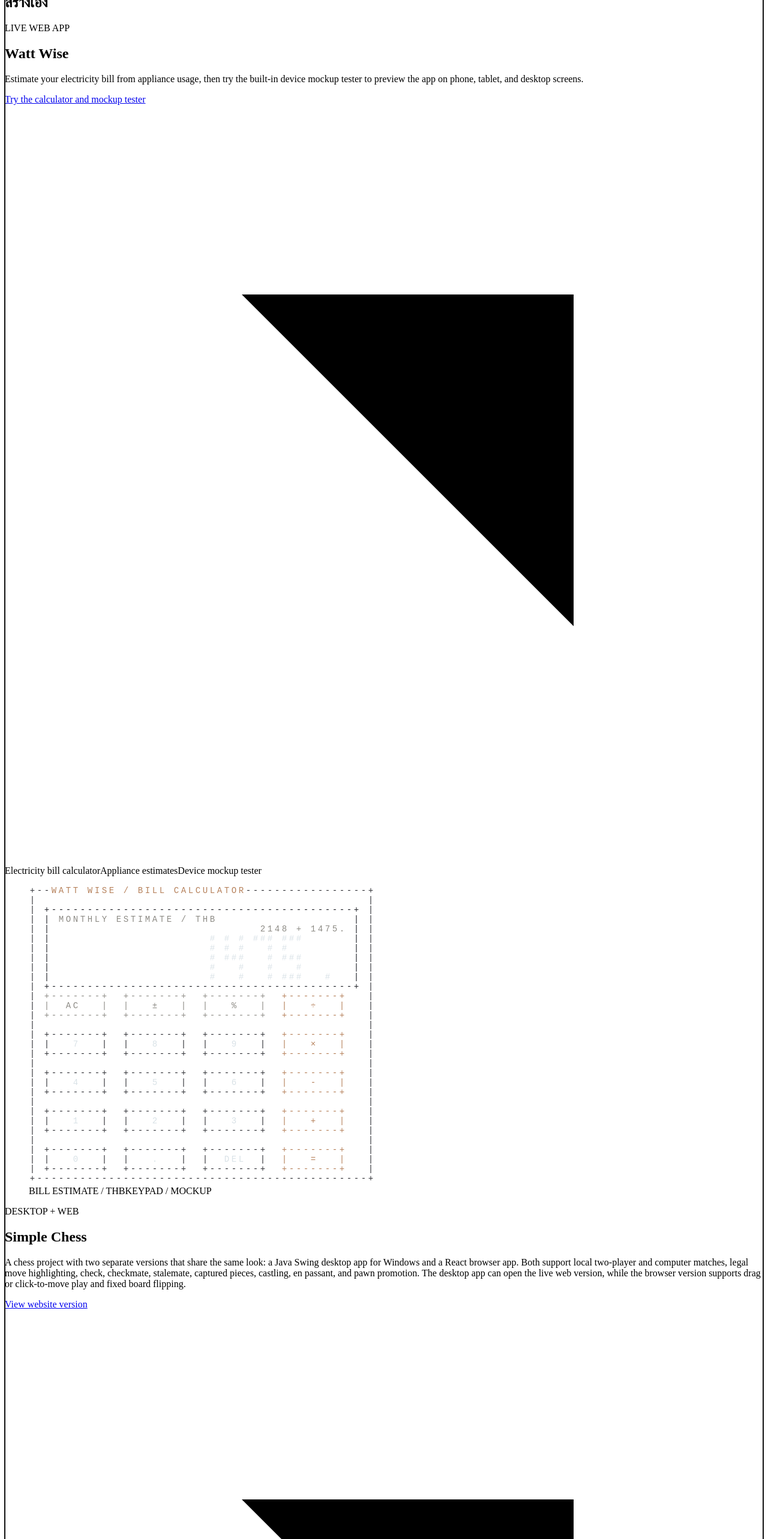
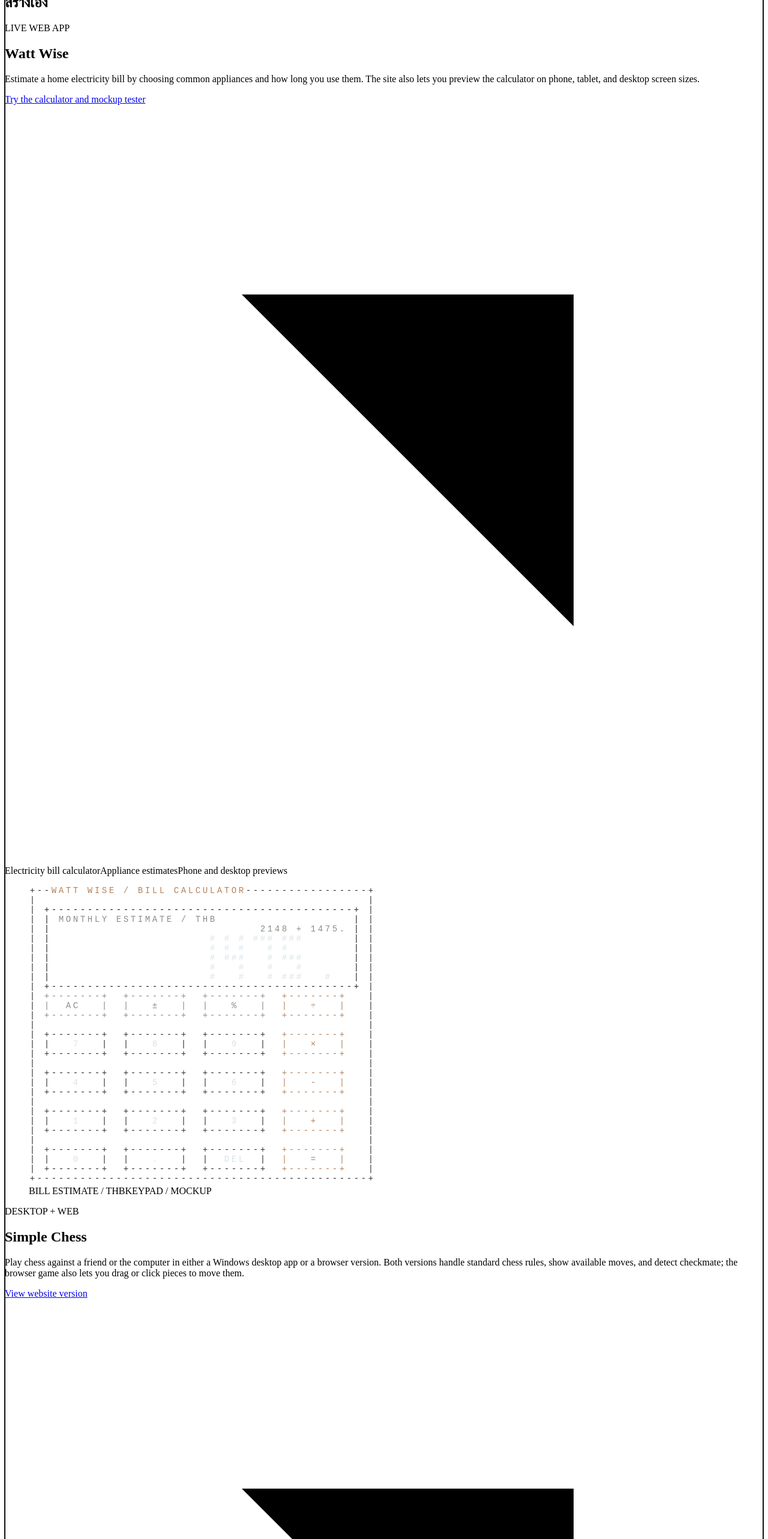
Before and after one commit to AivaN-Bash/Beam_Resume, a React (Vite) app: page /projects in a window 1280 px wide. Shown: the part 8420-10986 px from the top of the page at 60% size. Built offline with nearby package versions, Linux system fonts and the light colour scheme.

Commit message:
Clarify portfolio content and setup guide

```diff
--- a/src/data/portfolio.js
+++ b/src/data/portfolio.js
@@ -10,16 +10,16 @@ export const projects = [
   {
     title: "Watt Wise",
     tag: "LIVE WEB APP",
-    desc: "Estimate your electricity bill from appliance usage, then try the built-in device mockup tester to preview the app on phone, tablet, and desktop screens.",
-    stack: ["Electricity bill calculator", "Appliance estimates", "Device mockup tester"],
+    desc: "Estimate a home electricity bill by choosing common appliances and how long you use them. The site also lets you preview the calculator on phone, tablet, and desktop screen sizes.",
+    stack: ["Electricity bill calculator", "Appliance estimates", "Phone and desktop previews"],
     url: "https://aivan-bash.github.io/Watt-Wise/",
     action: "Try the calculator and mockup tester",
   },
   {
     title: "Simple Chess",
     tag: "DESKTOP + WEB",
-    desc: "A chess project with two separate versions that share the same look: a Java Swing desktop app for Windows and a React browser app. Both support local two-player and computer matches, legal move highlighting, check, checkmate, stalemate, captured pieces, castling, en passant, and pawn promotion. The desktop app can open the live web version, while the browser version supports drag or click-to-move play and fixed board flipping.",
-    stack: ["Java", "Swing", "React", "Chess bot", "Rule engines"],
+    desc: "Play chess against a friend or the computer in either a Windows desktop app or a browser version. Both versions handle standard chess rules, show available moves, and detect checkmate; the browser game also lets you drag or click pieces to move them.",
+    stack: ["Windows and browser versions", "Play with a friend or computer", "Full chess rules"],
     url: "https://github.com/AivaN-Bash/simple_chess_java",
     action: "View source on GitHub",
     demoUrl: "https://aivan-bash.github.io/simple_chess_java/",
@@ -28,8 +28,8 @@ export const projects = [
   {
     title: "TipBeam",
     tag: "PERSONAL PROJECT",
-    desc: "A tipping page for Thai streamers that creates PromptPay QR codes and sends donation alerts to a browser overlay in OBS.",
-    stack: ["TypeScript", "PromptPay API", "OBS overlay"],
+    desc: "A tipping page for Thai livestreamers. Viewers can send a tip with a PromptPay QR code, and the streamer can show a notification over their broadcast.",
+    stack: ["PromptPay tips", "Livestream alerts", "OBS broadcasting tool"],
   },
   {
     title: "This Portfolio",
```
Also changed, not shown: 1 other file (tests, documents, lock files or other folders).
